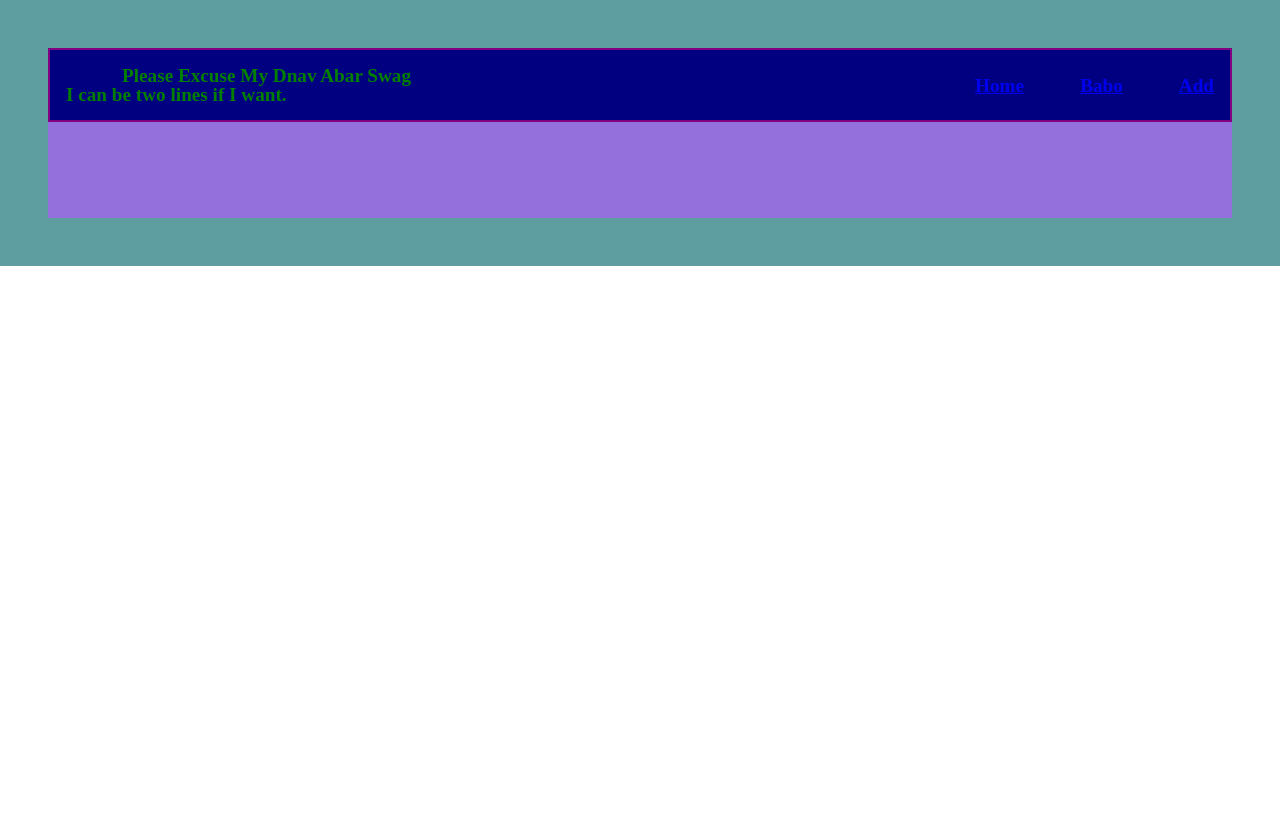
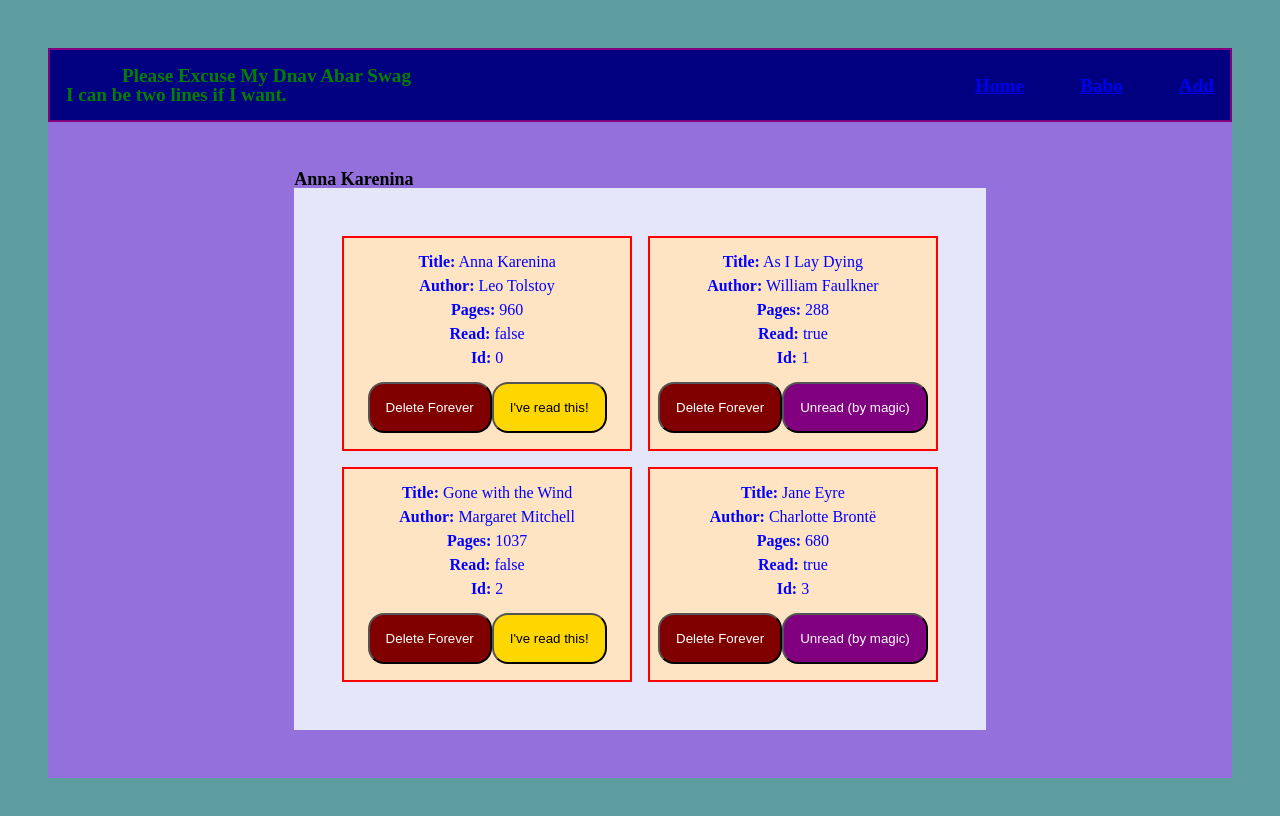
Before and after one commit to gibbonhug/library, a React (Create React App) app: page /book in a window 1280 px wide. Shown: the top 816 px of the page. Built offline with nearby package versions, Linux system fonts and the light colour scheme; data requests are answered from the project's data file.

Commit message:
Create a LibraryPage component, not sure how I want to do this

```diff
--- a/src/Components/App.tsx
+++ b/src/Components/App.tsx
@@ -6,6 +6,7 @@ import Nav from './Nav';
 import Home from './Home';
 import Babo from './Babo'; // temp just to have routes
 import AddButton from './AddButton'; // temp just to have routes
+import LibraryPage from './LibraryPage'; // temp just to have routes
 
 import { BookInfo } from './interfaces';
 
@@ -73,6 +74,15 @@ const App: React.FC = () => {
 
             <Route path="/add" element={<AddButton />} />
 
+            <Route path="/book" element={<LibraryPage
+              libraryArray={libraryArray!}
+              isLoadingData={isLoadingData}
+              isError={isError}
+              error={error}
+              handleDelete={handleDelete}
+              handleRead={handleRead}
+            />} />
+
           </Routes>
         </div>
       </div>
--- /dev/null
+++ b/src/Components/LibraryPage.tsx
@@ -0,0 +1,45 @@
+import React from 'react';
+
+import Library from './Library';
+
+import { HomeProps } from './interfaces';
+
+/**
+ * This is similar to the home component and has same Prop type
+ * However it only displays one book (whose title is the libraryTitle
+ * prop passed down)
+ * This is not just the 'library' because we are passing down
+ * isLoadingData, etc
+ * Fetches book data with useFetchData
+ * @returns Conditional loading, error, or a library component
+ */
+const LibraryPage:React.FC<HomeProps> = (props) => {
+  const isLoadingData = props.isLoadingData;
+  const isError = props.isError;
+  const error = props.error;
+  const libraryArray = props.libraryArray;
+  const handleDelete = props.handleDelete;
+  const handleRead = props.handleRead;
+
+  return (
+    <>
+      {isLoadingData && <div>
+        Fetching data...
+      </div>}
+
+      {isError && <div>
+        <p>There was an error retrieving your data:</p>
+        <p>{error!.message}</p>
+      </div>}
+
+      {libraryArray && <Library
+        libraryArray={libraryArray!}
+        libraryTitle={libraryArray[0].title}
+        handleDelete={handleDelete}
+        handleRead={handleRead}
+      />}
+    </>
+  )
+}
+
+export default LibraryPage;
--- a/src/Components/interfaces.tsx
+++ b/src/Components/interfaces.tsx
@@ -44,6 +44,7 @@ export interface LibraryProps {
 }
 
 /**
+ * This is used for both Home and LibraryPage
  * Props:
  * - isLoadingData: whether fetch request is still ongoing
  * - isError: whether there was an error retrieving data
```
Also changed, not shown: src/scss/react-components/_librarypage.scss (added).
